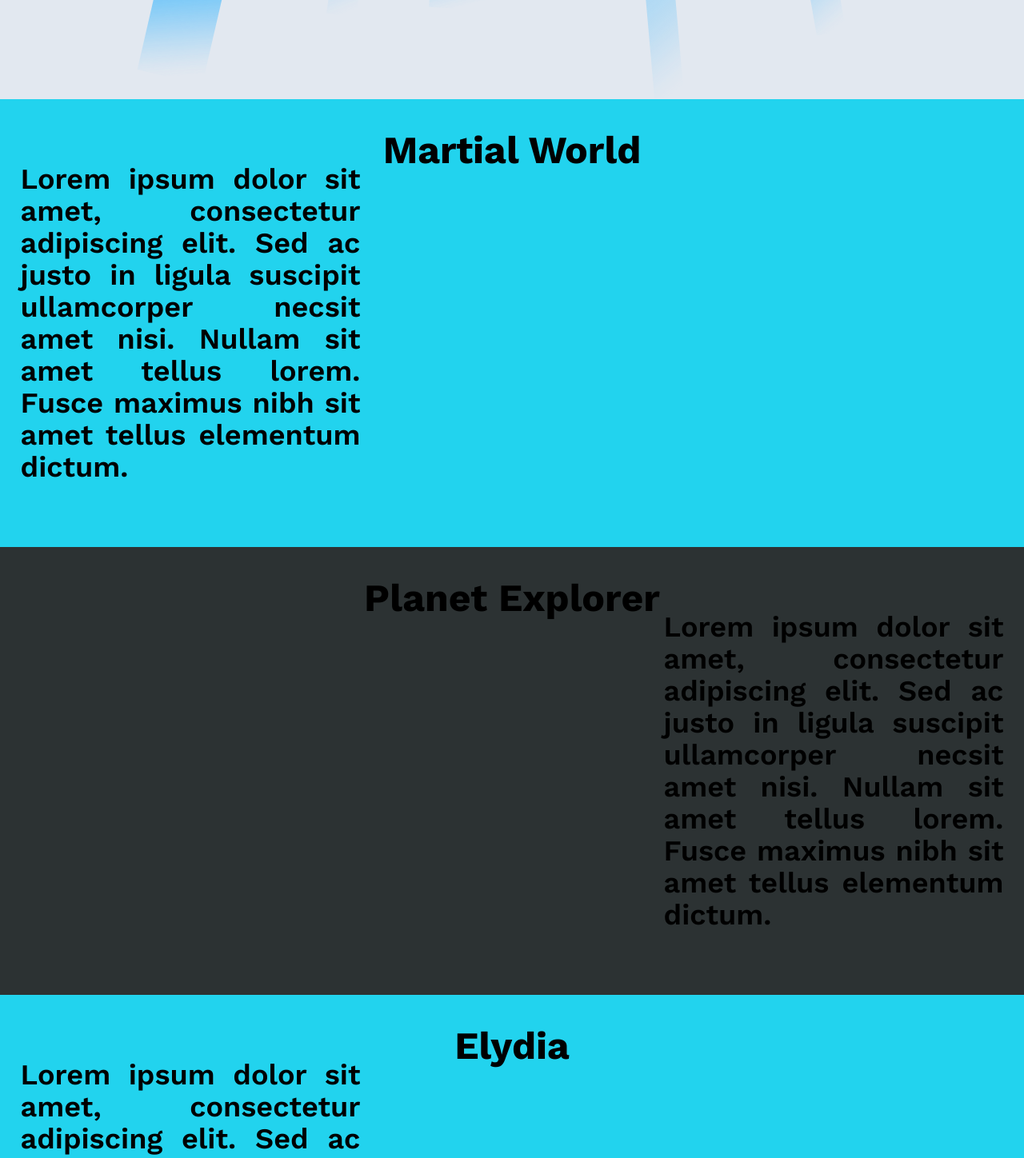
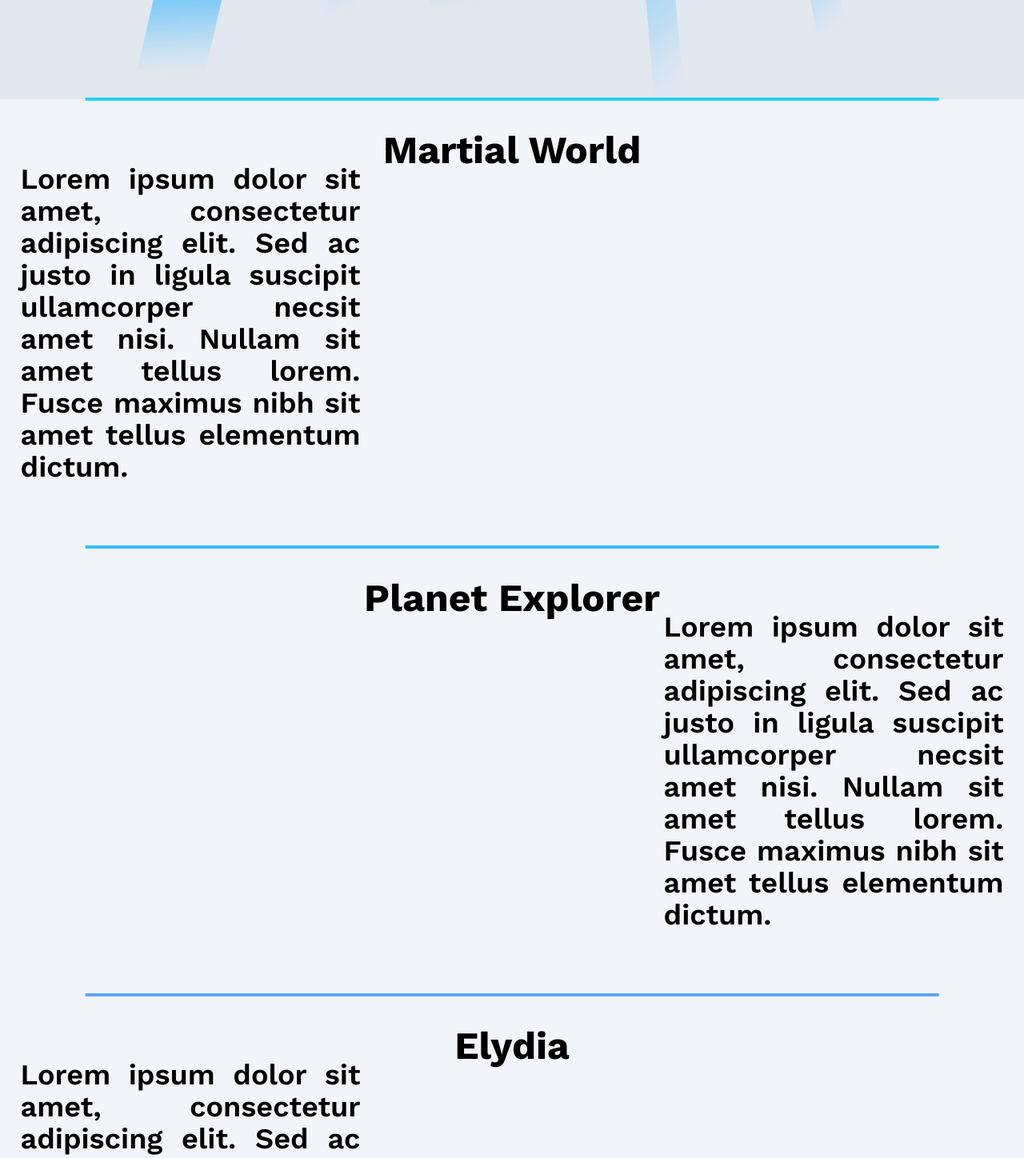
Before and after one commit to aimeryplr/Portoflio, a React (Vite) app: page /Projects in a window 1280 px wide. Shown: the part 660-2108 px from the top of the page at 80% size. Built offline with nearby package versions, Linux system fonts and the light colour scheme.

Commit message:
Add files via upload

```diff
--- a/src/pages/Projects.jsx
+++ b/src/pages/Projects.jsx
@@ -3,11 +3,12 @@ import { gsap } from "gsap";
 import { useLayoutEffect } from "react";
 import { useState, useEffect, useRef, forwardRef } from "react";
 import ProjectPreview from "../components/ProjectPreview";
-import PygameImg from "../assets/jeu-explore-python.png"
-import RobloxImg from "../assets/MartialWorld.png"
-import OceanRay from "../components/OceanRay"
-import PlaceHolder from "../assets/placeholder.png"
+import PygameImg from "../assets/jeu-explore-python.png";
+import RobloxImg from "../assets/MartialWorld.png";
+import OceanRay from "../components/OceanRay";
+import PlaceHolder from "../assets/placeholder.png";
 import ImgAndText from "../components/ImgAndText.jsx";
+import HorizontalBar from "../components/HorizontalBar.jsx";
 
 
 function Projects() {
@@ -52,9 +53,12 @@ function Projects() {
                                 text="Elydia" bgColor="bg-cyan-400 cursor-pointer"/>
             </div>
         </section>
-        <ImgAndText name="Martial World" text={MartialWorldText} setPos={setPosMartial} image={PlaceHolder} style="bg-cyan-400"/>
-        <ImgAndText name="Planet Explorer" text={MartialWorldText} isImageLeft={true} setPos={setPosPygame} image={PlaceHolder} style="bg-[#2C3233]"/>
-        <ImgAndText name="Elydia" text={MartialWorldText} setPos={setPosElydia} image={PlaceHolder} style="bg-cyan-400"/>
+        <HorizontalBar color="bg-cyan-400"/>
+        <ImgAndText name="Martial World" text={MartialWorldText} setPos={setPosMartial} image={PlaceHolder} style="bg-slate-100 border-x-1"/>
+        <HorizontalBar color="bg-sky-400"/>
+        <ImgAndText name="Planet Explorer" text={MartialWorldText} isImageLeft={true} setPos={setPosPygame} image={PlaceHolder} style="bg-slate-100"/>
+        <HorizontalBar color="bg-blue-400"/>
+        <ImgAndText name="Elydia" text={MartialWorldText} setPos={setPosElydia} image={PlaceHolder} style="bg-slate-100 border-x-1"/>
         </>
     )
 }
```
